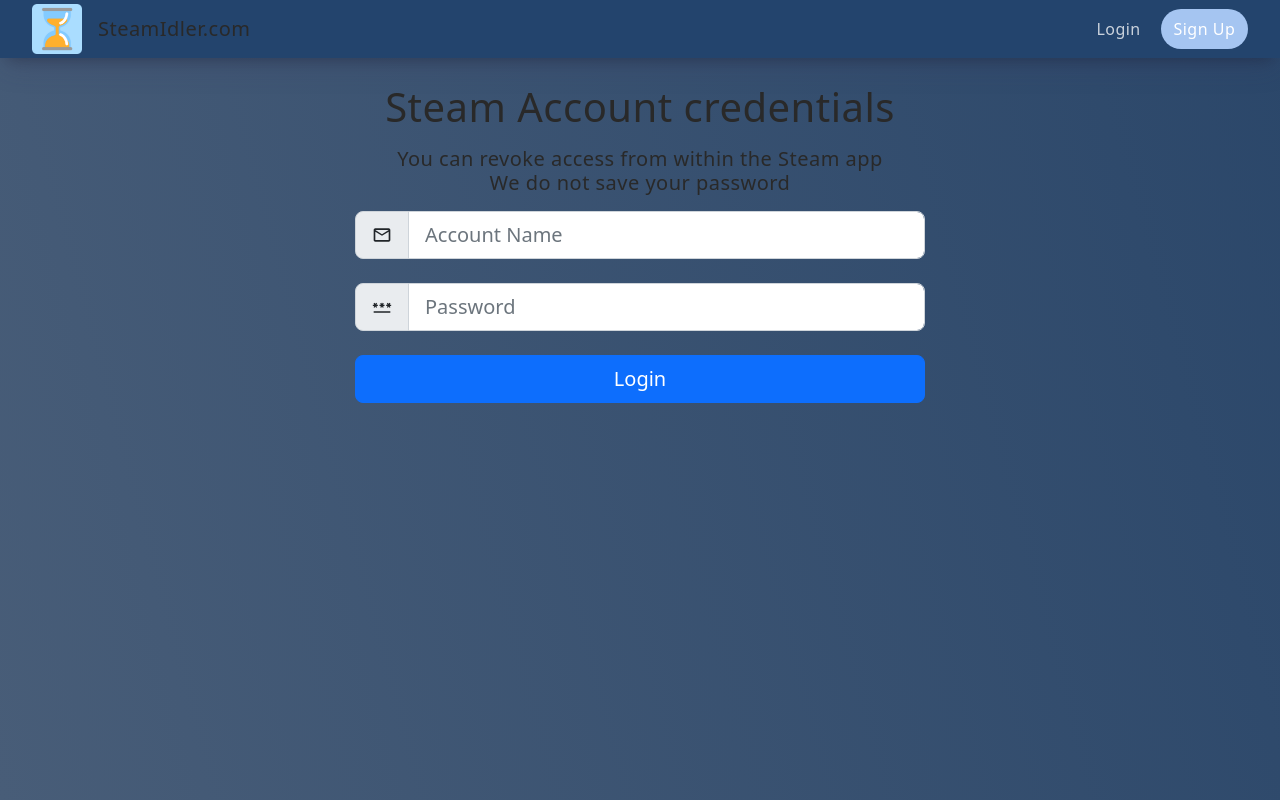
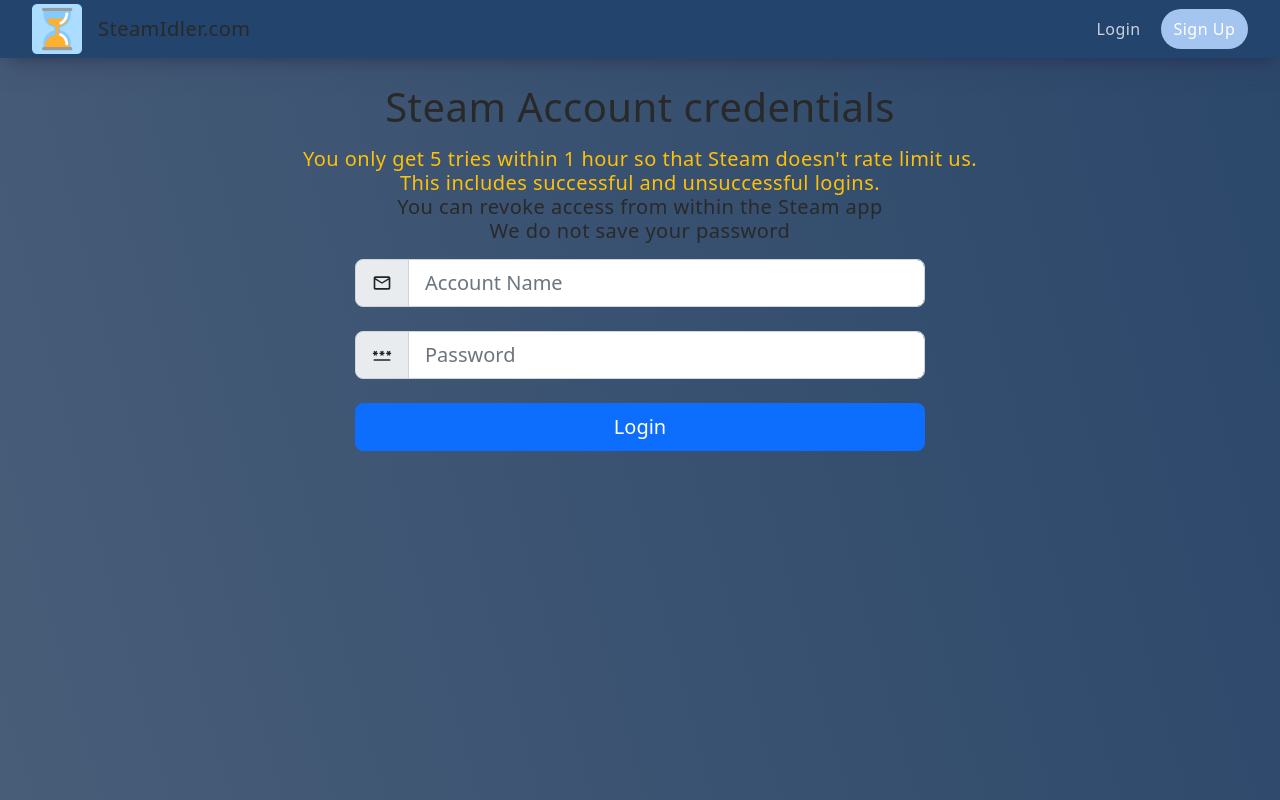
Before and after one commit to fcastrocs/Steamidler-frontend, a Next.js app: page /dashboard/addaccount/steamguardcode in a window 1280 px wide. Built offline with nearby package versions, Linux system fonts and the light colour scheme; no server answers.

Commit message:
fix issues with addaccount

```diff
--- a/src/pages/dashboard/addaccount/index.tsx
+++ b/src/pages/dashboard/addaccount/index.tsx
@@ -1,11 +1,8 @@
 import type { NextPage } from "next";
 import { useRouter } from "next/router";
-import React, { useEffect, createContext } from "react";
+import React, { useEffect } from "react";
 import { Button, Container, Row } from "react-bootstrap";
 import { getLocalStorage } from "../../../commons";
-
-const AddSteamContext = createContext<AuthTypeContextType>({} as AuthTypeContextType);
-export { AddSteamContext };
 
 const AddSteamAccount: NextPage = () => {
   const router = useRouter();
--- a/src/pages/dashboard/addaccount/qrcode.tsx
+++ b/src/pages/dashboard/addaccount/qrcode.tsx
@@ -6,7 +6,6 @@
 import CancelConfirmation from "../../../components/Dashboard/AddSteamAccount/CancelConfimation";
 import ErrorHandler from "../../../components/Dashboard/AddSteamAccount/ErrorHandler";
 import { WaitingOnSteam } from "../../../components/Dashboard/AddSteamAccount/WaitingOnSteam";
-import { AddSteamContext } from "../../../pages/dashboard/addaccount";
 import { WebSocketContext } from "../../../providers/WebSocketProvider";
 
 export default function QRCode() {
@@ -17,7 +16,6 @@
   const [loading, setLoading] = useState(true);
   const [countdown, setCountdown] = useState(0);
   const [intervalId, setIntervalId] = useState<NodeJS.Timeout>();
-  const addSteamContext = useContext(AddSteamContext);
 
   function reset() {
     setError("");
@@ -52,8 +50,7 @@
 
     ws.on("steamaccount/add", (data) => {
       if (data.success) {
-        addSteamContext.setSuccess("Account added successfully.");
-        addSteamContext.setAuthType("");
+        router.push("/dashboard");
       } else {
       }
     });
--- a/src/pages/dashboard/addaccount/steamguardcode.tsx
+++ b/src/pages/dashboard/addaccount/steamguardcode.tsx
@@ -99,7 +99,11 @@
         <>
           <Row className={`mb-3 text-center`}>
             <h1>Steam Account credentials</h1>
-            <h5 className="mt-3">You can revoke access from within the Steam app</h5>
+            <h5 className="text-warning mt-3">
+              You only get 5 tries within 1 hour so that Steam doesn't rate limit us. <br /> This includes successful
+              and unsuccessful logins.
+            </h5>
+            <h5>You can revoke access from within the Steam app</h5>
             <h5>We do not save your password</h5>
           </Row>
           <Row className={`mb-3 justify-content-center`} lg={2}>
```
